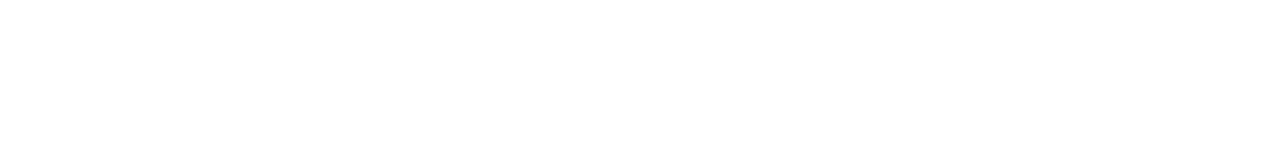
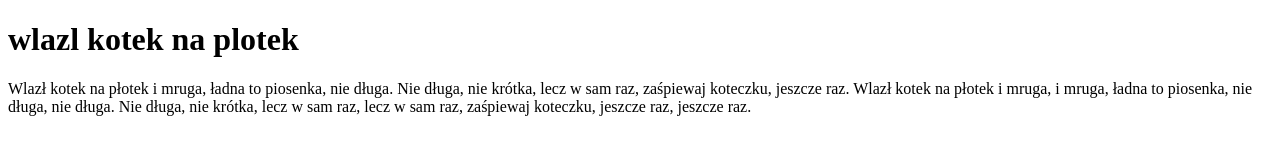
Before and after one commit to Susyoss/nauka-gita, a plain HTML site: page index.html in a window 1280 px wide. Drawn offline with Linux system fonts and the light colour scheme; files that its build step writes are made by us from their sources.

Commit message:
commit message

```diff
--- a/index.html
+++ b/index.html
@@ -6,5 +6,23 @@
    <link rel="stylesheet" href="style.css">
 </head>
 <body>
+  <h1>wlazl kotek na plotek</h1>
+    <p>Wlazł kotek na płotek
+    i mruga,
+    ładna to piosenka,
+    nie długa.
+    Nie długa, nie krótka,
+    lecz w sam raz,
+    zaśpiewaj koteczku,
+    jeszcze raz.
+
+    Wlazł kotek na płotek
+    i mruga, i mruga,
+    ładna to piosenka,
+    nie długa, nie długa.
+    Nie długa, nie krótka,
+    lecz w sam raz, lecz w sam raz,
+    zaśpiewaj koteczku,
+    jeszcze raz, jeszcze raz.</p>
 </body>
 </html>
```
